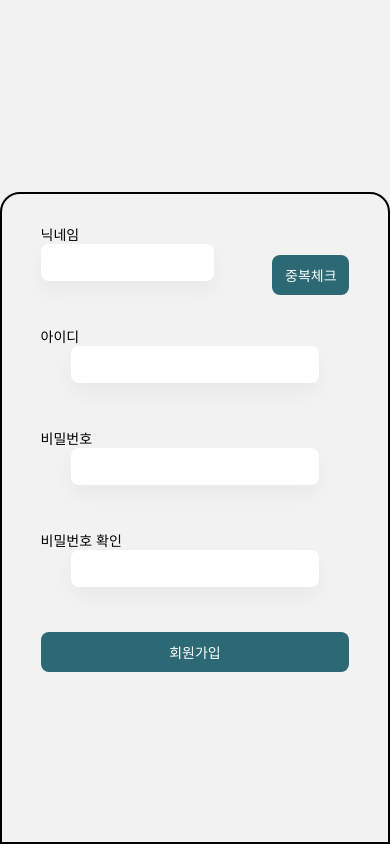
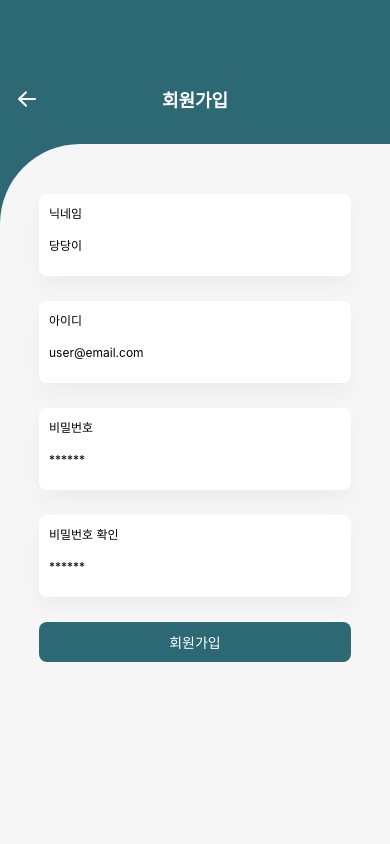
Before and after one commit to ins62o/DangDangE, a React Native app: screen / in a window 390 px wide. Both pictures are taken after a click on the element "당당이가 처음이라면 ?". Built offline with nearby package versions, Linux system fonts and the light colour scheme.

Commit message:
회원가입 UI 구현 ( 키보드 가림 문제 해결 )

```diff
--- a/pages/SignUp.tsx
+++ b/pages/SignUp.tsx
@@ -1,93 +1,68 @@
+import React from "react";
 import {
+  KeyboardAvoidingView,
+  Platform,
+  ScrollView,
+  StyleSheet,
+  Text,
+  TextInput,
+  TouchableOpacity,
   View,
-  StyleSheet,
-  Image,
-  TextInput,
-  Text,
-  TouchableOpacity,
-  Platform,
-  Pressable,
-  KeyboardAvoidingView,
-  ScrollView,
 } from "react-native";
-import { CommonStyle, colors, fonts } from "../common";
-const Icon = require("../assets/image/LogoIcon.png");
+import { colors, CommonStyle, fonts } from "../common";
+import AntDesign from "@expo/vector-icons/AntDesign";
+import { useNavigation } from "@react-navigation/native";
+import { NativeStackNavigationProp } from "@react-navigation/native-stack";
+
+type StackParamList = {
+  Splash: undefined;
+  Login: undefined;
+  SignUp: undefined;
+};
 
 export default function SignUp() {
+  const navigation = useNavigation<NativeStackNavigationProp<StackParamList>>();
   return (
     <View style={styles.container}>
-      <View style={styles.header}>
-        <Image source={Icon} />
+      <View style={styles.titleContainer}>
+        <AntDesign
+          name="arrowleft"
+          size={24}
+          color="#fff"
+          style={styles.arrow}
+          onPress={() => navigation.goBack()}
+        />
+        <Text style={texts.title}>회원가입</Text>
       </View>
+      <KeyboardAvoidingView
+        style={styles.signUpContainer}
+        behavior={Platform.OS === "ios" ? "padding" : undefined}
+      >
+        <ScrollView contentContainerStyle={{ alignItems: "center" }}>
+          <View style={CommonStyle.input}>
+            <Text style={texts.body}>닉네임</Text>
+            <TextInput style={styles.input} placeholder="당당이" />
+          </View>
 
-      <KeyboardAvoidingView style={BoxStyles.loginBox} behavior="padding">
-        <ScrollView style={BoxStyles.scrollBox}>
-          <View style={BoxStyles.inputBox}>
-            <View style={BoxStyles.marginBox}>
-              <Text style={TextStyles.inputInfo}>닉네임</Text>
-              <View style={BoxStyles.NickBox}>
-                <View style={styles.inputLength}>
-                  <TextInput
-                    style={CommonStyle.input}
-                    autoCapitalize={"none"}
-                  />
-                </View>
-                <View style={styles.buttonLength}>
-                  <Pressable
-                    style={[
-                      CommonStyle.button,
-                      { backgroundColor: colors.secondary },
-                    ]}
-                  >
-                    <Text style={TextStyles.NickText}>중복체크</Text>
-                  </Pressable>
-                </View>
-              </View>
-            </View>
+          <View style={CommonStyle.input}>
+            <Text style={texts.body}>아이디</Text>
+            <TextInput style={styles.input} placeholder="user@email.com" />
+          </View>
 
-            <View style={BoxStyles.marginBox}>
-              <Text style={TextStyles.inputInfo}>아이디</Text>
-              <TextInput
-                style={CommonStyle.input}
-                autoCapitalize={"none"}
-                autoCorrect={false}
-                spellCheck={false}
-                textContentType="none"
-              />
-            </View>
+          <View style={CommonStyle.input}>
+            <Text style={texts.body}>비밀번호</Text>
+            <TextInput style={styles.input} placeholder="******" />
+          </View>
 
-            <View style={BoxStyles.marginBox}>
-              <Text style={TextStyles.inputInfo}>비밀번호</Text>
-              <TextInput
-                style={CommonStyle.input}
-                secureTextEntry
-                autoCorrect={false}
-                spellCheck={false}
-                textContentType="none"
-              />
-            </View>
+          <View style={CommonStyle.input}>
+            <Text style={texts.body}>비밀번호 확인</Text>
+            <TextInput style={styles.input} placeholder="******" />
+          </View>
 
-            <View style={BoxStyles.marginBox}>
-              <Text style={TextStyles.inputInfo}>비밀번호 확인</Text>
-              <TextInput
-                style={CommonStyle.input}
-                secureTextEntry
-                autoCorrect={false}
-                spellCheck={false}
-                textContentType="none"
-              />
-            </View>
-
-            <View style={BoxStyles.marginBox}>
-              <TouchableOpacity
-                style={[
-                  CommonStyle.button,
-                  { backgroundColor: colors.primary },
-                ]}
-              >
-                <Text style={TextStyles.signUpText}>회원가입</Text>
-              </TouchableOpacity>
-            </View>
+          <View style={styles.buttonContainer}>
+            <TouchableOpacity style={CommonStyle.button}>
+              <Text style={texts.buttonText}>회원가입</Text>
+            </TouchableOpacity>
           </View>
         </ScrollView>
       </KeyboardAvoidingView>
@@ -98,68 +73,49 @@ export default function SignUp() {
 const styles = StyleSheet.create({
   container: {
     flex: 1,
+    backgroundColor: colors.Main,
+    paddingTop: 55,
   },
-  header: {
-    flex: 0.3,
+  titleContainer: {
+    flex: 0.12,
     justifyContent: "center",
     alignItems: "center",
   },
-  inputLength: {
-    width: "70%",
+  signUpContainer: {
+    flex: 0.88,
+    backgroundColor: colors.WhiteSmoke,
+    borderRadius: 80,
+    borderTopEndRadius: 0,
+    borderBottomLeftRadius: 0,
+    borderBottomRightRadius: 0,
+    justifyContent: "center",
+    paddingTop: 50,
   },
-  buttonLength: {
-    width: "25%",
-    marginLeft: "5%",
+  arrow: {
+    position: "absolute",
+    left: 0,
+    paddingLeft: 15,
+  },
+  input: {
+    marginTop: 5,
+    height: 40,
+    fontSize: fonts.body,
+  },
+  buttonContainer: {
+    width: "80%",
   },
 });
 
-const TextStyles = StyleSheet.create({
-  inputInfo: {
-    alignSelf: "flex-start",
-    fontSize: Platform.OS === "android" ? fonts.small : fonts.medium,
+const texts = StyleSheet.create({
+  title: {
+    fontSize: fonts.Headline,
+    color: "#fff",
+    fontWeight: "bold",
   },
-  signUpText: {
+  body: {
+    fontSize: fonts.body,
+  },
+  buttonText: {
     color: "#fff",
-    textAlign: "center",
-    fontSize: Platform.OS === "android" ? fonts.small : fonts.medium,
-  },
-  NickText: {
-    color: "#fff",
-    textAlign: "center",
-    fontSize: Platform.OS === "android" ? fonts.small : fonts.medium,
   },
 });
-
-const BoxStyles = StyleSheet.create({
-  scrollBox: {
-    flex: 1,
-  },
-  loginBox: {
-    flex: 1,
-    borderWidth: 2,
-    borderColor: colors.sub,
-    borderStyle: "solid",
-    borderRadius: 20,
-    borderBottomLeftRadius: 0,
-    borderBottomRightRadius: 0,
-    backgroundColor: colors.sub,
-    paddingTop: 10,
-  },
-  marginBox: {
-    alignItems: "center",
-    width: "80%",
-    marginTop: 20,
-  },
-  TextBox: {
-    marginTop: 60,
-  },
-  inputBox: {
-    flex: 0.6,
-    alignItems: "center",
-  },
-  NickBox: {
-    width: "100%",
-    flexDirection: "row",
-    alignItems: "center",
-  },
-});
```
